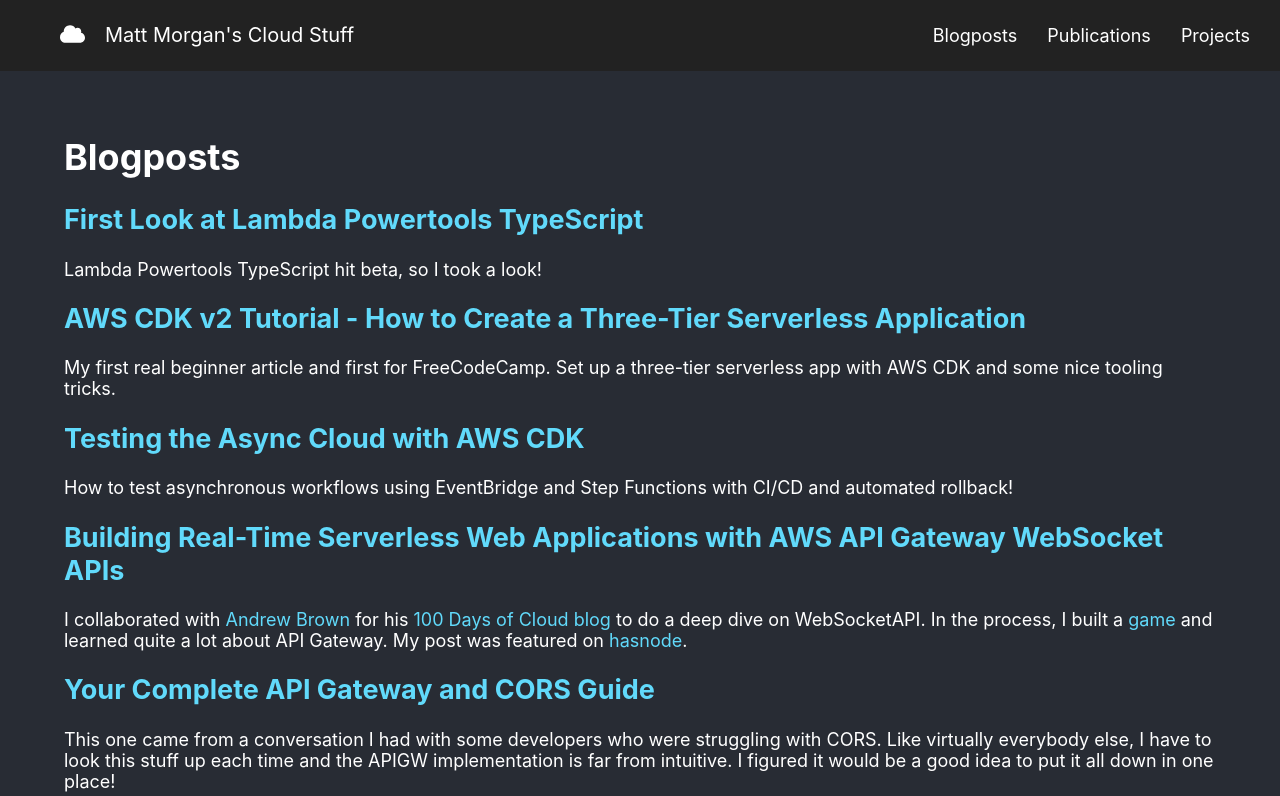
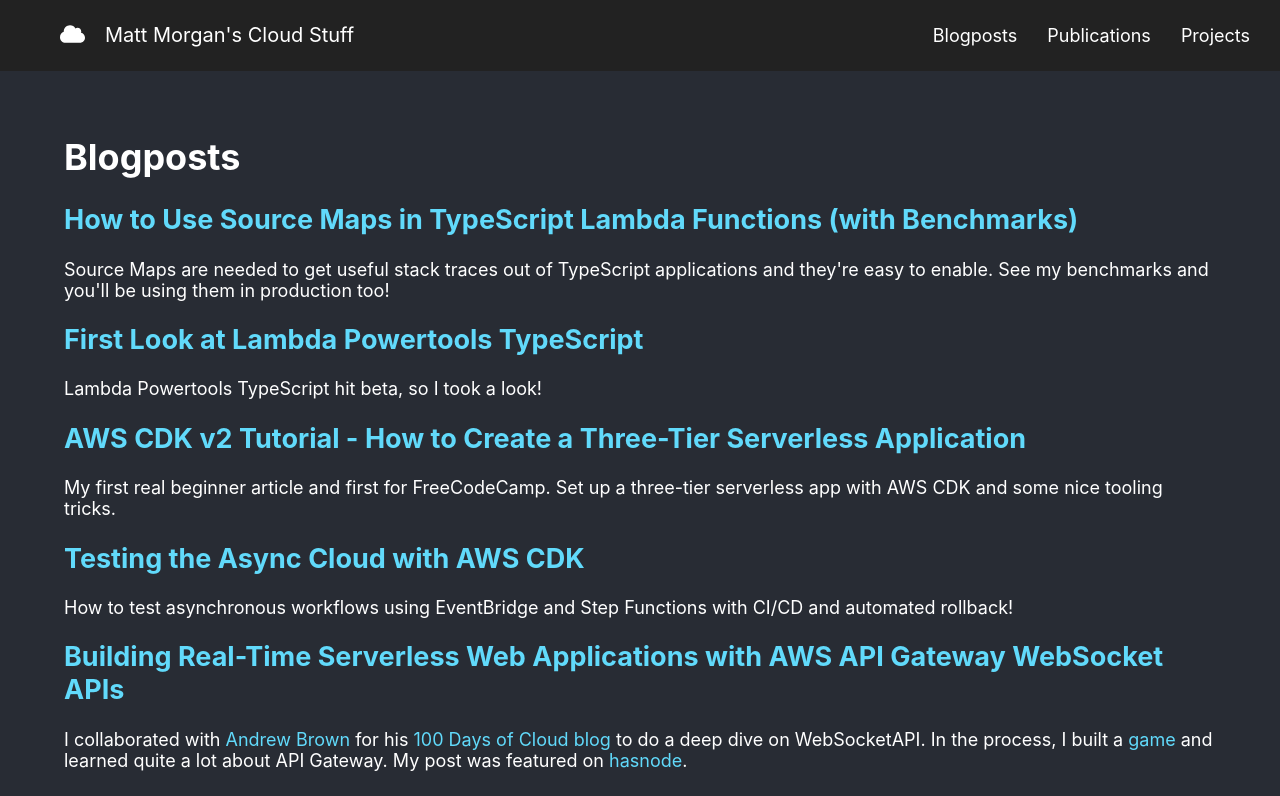
Before and after one commit to elthrasher/mattmorgan.cloud, a React (Vite) app: page /posts in a window 1280 px wide. Shown: the top 796 px of the page. Built offline with nearby package versions, Linux system fonts and the light colour scheme.

Commit message:
new post

```diff
--- a/src/components/posts.tsx
+++ b/src/components/posts.tsx
@@ -3,6 +3,19 @@
 const Posts = () => (
   <div className="content">
     <h1>Blogposts</h1>
+    <article>
+      <h2>
+        <a href="https://dev.to/aws-builders/how-to-use-source-maps-in-typescript-lambda-functions-with-benchmarks-4bo4">
+          How to Use Source Maps in TypeScript Lambda Functions (with
+          Benchmarks)
+        </a>
+      </h2>
+      <p>
+        Source Maps are needed to get useful stack traces out of TypeScript
+        applications and they're easy to enable. See my benchmarks and you'll be
+        using them in production too!
+      </p>
+    </article>
     <article>
       <h2>
         <a href="https://dev.to/aws-builders/first-look-at-lambda-powertools-typescript-2k3p">
```
Also changed, not shown: package.json (+6 -6 lines), 1 other file (tests, documents, lock files or other folders).
